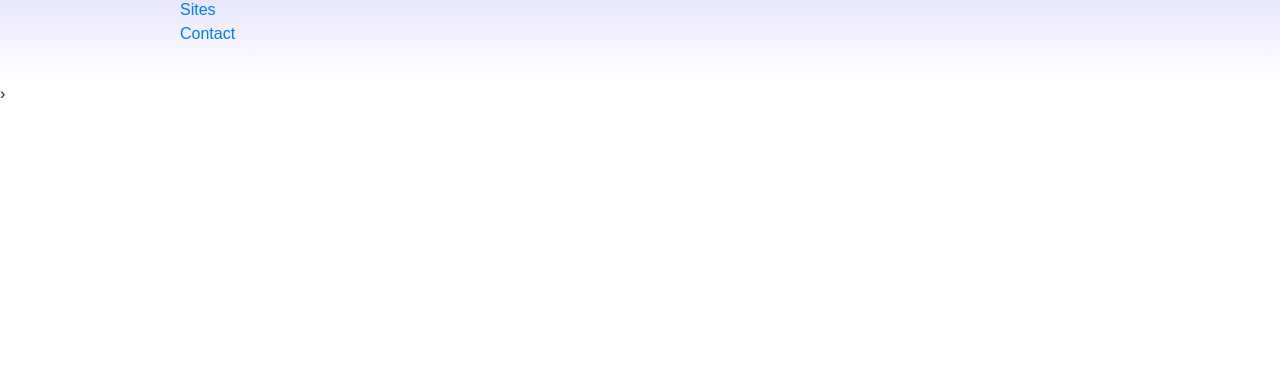
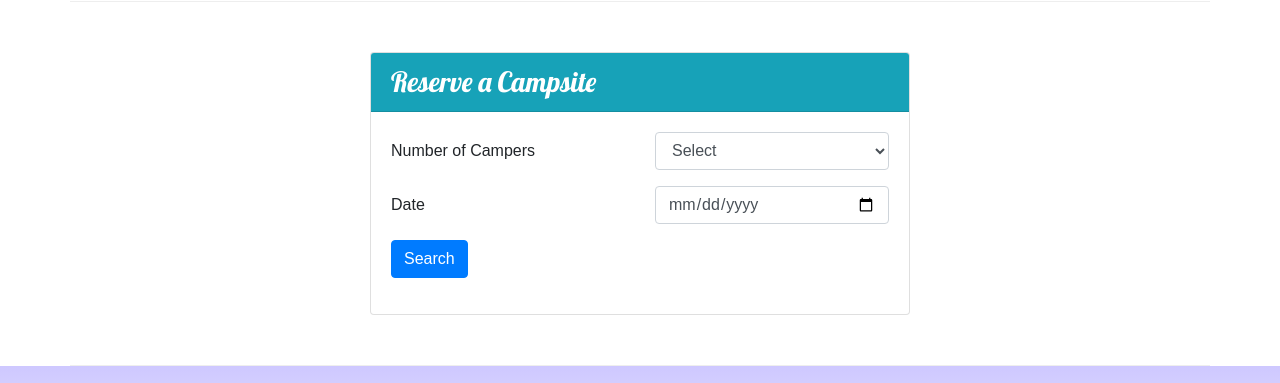
Before and after one commit to jaymar85/nucampsite, a website: page index.html in a window 1280 px wide. Shown: the part 1153-1536 px from the top of the page. Before the commit the page ends 1259 px from the top, so only its background shows below. Drawn offline with nearby package versions, Linux system fonts and the light colour scheme.

Commit message:
Week 2 Assignment

```diff
--- a/index.html
+++ b/index.html
@@ -27,6 +27,9 @@
                 <div class="col">
                     <h1>NuCamp</h1>
                     <h2>a better way to camp</h2>
+                </div>
+                <div class="col-md-4 col-xl-2 mt-4">
+                    <a class="btn btn-info btn-lg text-nowrap" href="#reserveForm">Reserve Campsite</a>
                 </div>
             </div>
         </div>
@@ -69,8 +72,13 @@
                 <h2>Featured Campsites</h2>
             </div>
             <div class="col">
-                <h3>React Lake Campground</h3>
-                <p>Nestled in the foothills of the Chrome Mountains, this campground on the shores of the pristine React Lake is a favorite for fly fishers.</p>
+                <div class="media">
+                    <div class="media-body align-items-center">
+                        <h3>React Lake Campground</h3>
+                        <p>Nestled in the foothills of the Chrome Mountains, this campground on the shores of the pristine React Lake is a favorite for fly fishers.</p>
+                    </div>
+                    <img class="d-flex ml-3 img-thumbnail" src="img/react-lake-thumb.jpg" alt="React Lake thumbnail">
+                </div>
             </div>
         </div>
         <div class="row row-content align-items-center">
@@ -87,7 +95,45 @@
                 </div>
             </div>
         </div>
+        <div class="row row-content">
+            <div class="col col-sm-6 mx-auto">
+                <div class="card">
+                    <h3 class="card-header bg-info text-white">Reserve a Campsite</h3>
+                    <div class="card-body">
+                        <form id="reserveForm" action="">
+                            <div class="form-group row">
+                                <label class="col-sm-6 col-form-label">Number of Campers</label>
+                                <div class="col-sm-6">
+                                    <select class="form-control" name="numCampers" id="numCampers">
+                                        <option value="">Select</option>
+                                        <option value="1">1</option>
+                                        <option value="2">2</option>
+                                        <option value="3">3</option>
+                                        <option value="4">4</option>
+                                        <option value="5">5</option>
+                                        <option value="6">6</option>
+                                    </select>
+                                </div>
+                            </div>
+                            <div class="form-group row">
+                                <label class="col-sm-6 col-form-label" for="date">Date</label>
+                                <div class="col-sm-6">
+                                    <input class="form-control" type="date" id="date" name="date" placeholder="mm/dd/yyyy"/>
+                                </div>
+                            </div>
+                            <div class="form-group row">
+                                <div class="col">
+                                    <button type="submit" class="btn btn-primary">Search</button>
+                                </div>
+                            </div>
+                        </form>
+                    </div>
+                </div>
+            </div>
+        </div>
+
     </div>
+
     <footer class="site-footer">
         <div class="container">
             <div class="row">
```
Also changed, not shown: aboutus.html (+1 -0 lines).
